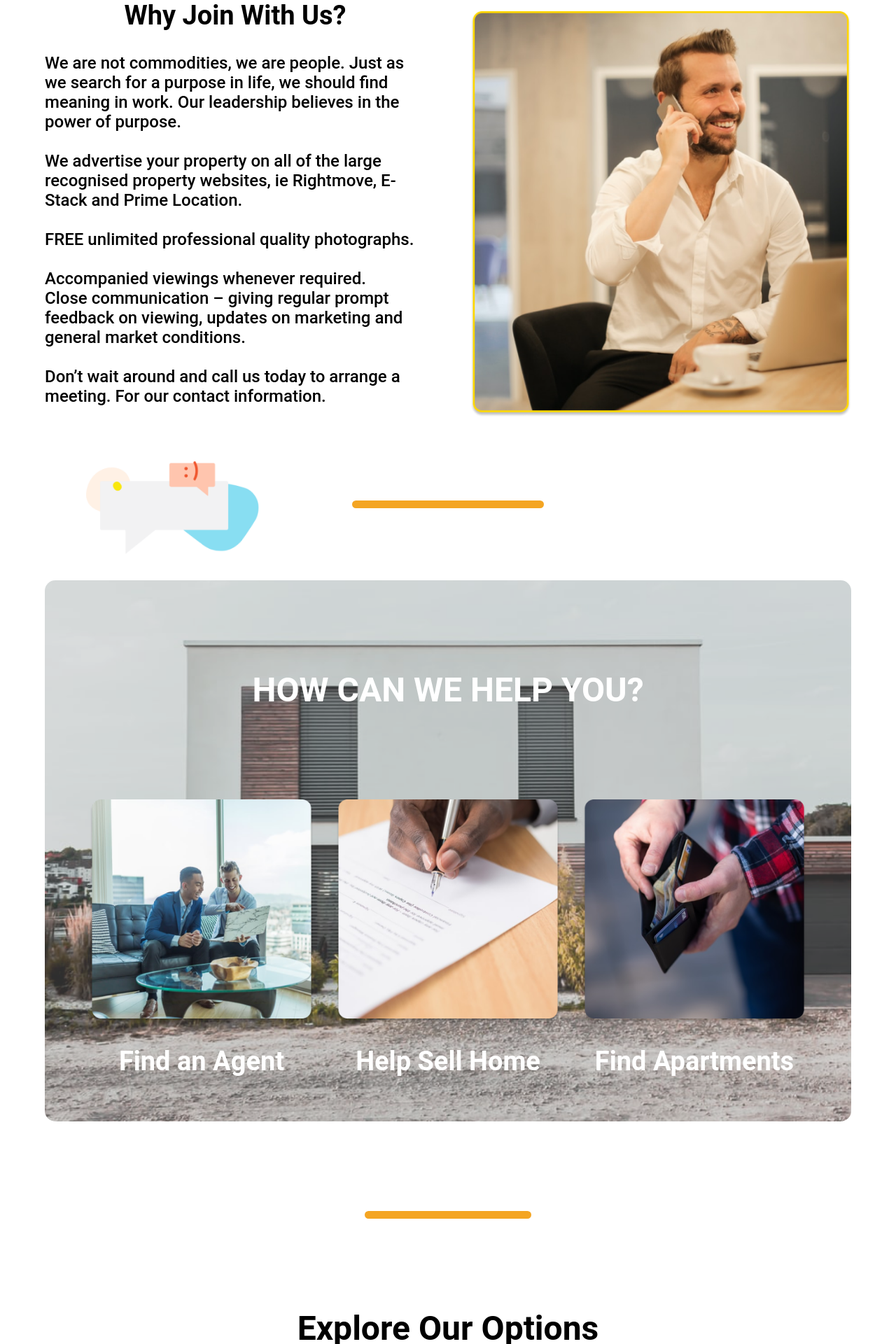
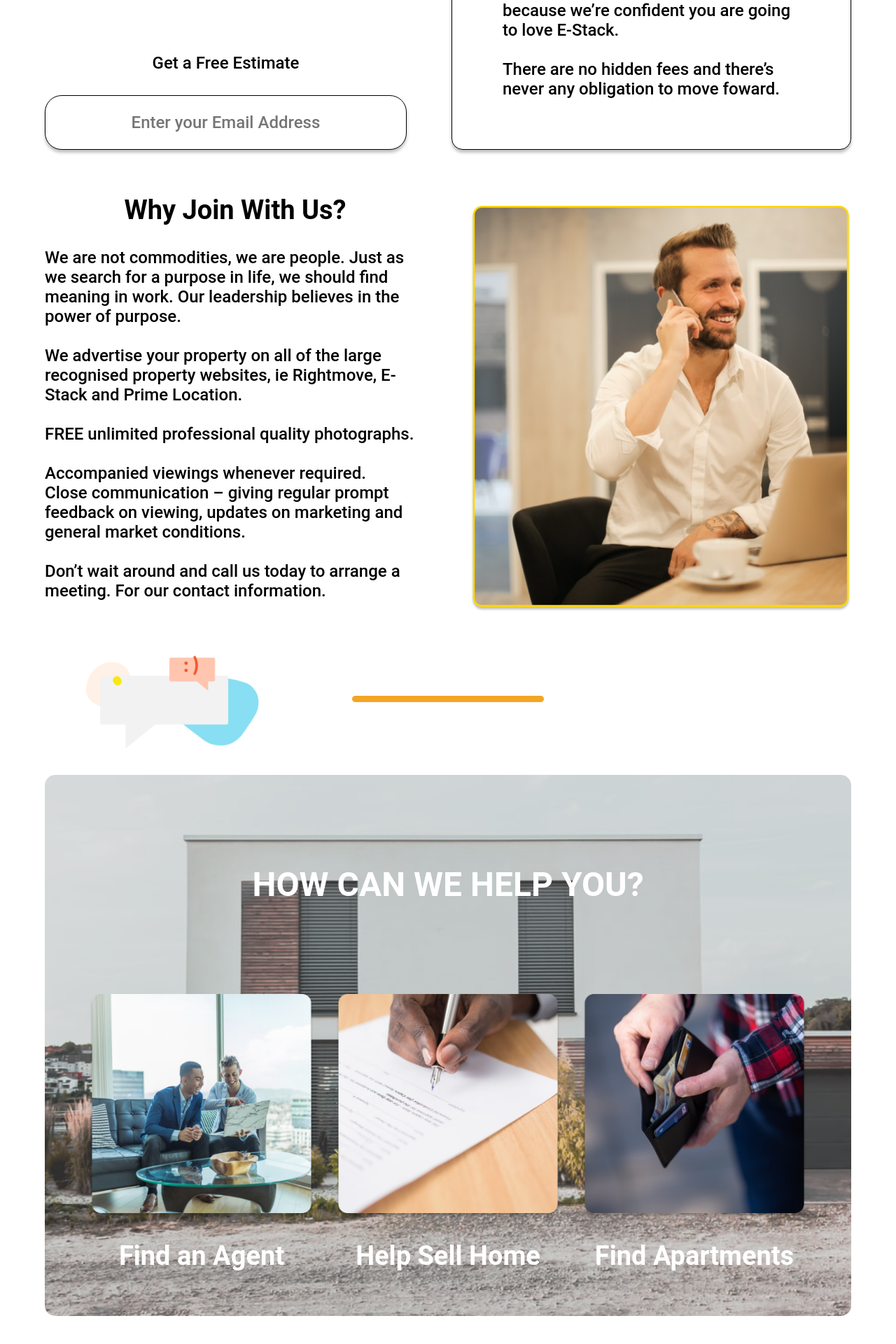
Before and after one commit to Estack-industries/estack-app, a React (Create React App) app in the folder frontend/: page /about in a window 1280 px wide. Shown: the part 720-2640 px from the top of the page at 70% size. Built offline with nearby package versions, Linux system fonts and the light colour scheme.

Commit message:
About Us + Other minor edits

```diff
--- a/frontend/src/components/pages/About/About.css
+++ b/frontend/src/components/pages/About/About.css
@@ -1,3 +1,8 @@
 :root {
   --menu_height: 80px;
 }
+
+.aboutContainer {
+  display: flex;
+  flex-direction: column;
+}
--- a/frontend/src/components/pages/About/About.js
+++ b/frontend/src/components/pages/About/About.js
@@ -1,19 +1,21 @@
 import React from 'react';
 import { WaveBG } from '../../WaveBG/WaveBG';
 import image136 from './assets/image 136.svg';
-import Section1 from '../About/Section1';
-import Section2 from '../About/Section2';
-import Section3 from '../About/Section3';
+import Section1 from './Section1';
+import Section2 from './Section2';
+import Section3 from './Section3';
+import Section4 from './Section4';
 import './About.css';
 
 function About() {
   return (
-    <>
-      <WaveBG src={image136} title="About Us"></WaveBG>
-      <Section1 />
+    <div className="aboutContainer">
+      <WaveBG src={image136} title="About Us" />
+      <Section1 className="about-section1" />
       <Section2 />
       <Section3 />
-    </>
+      <Section4 />
+    </div>
   )
 }
 
--- a/frontend/src/components/pages/About/Section1.css
+++ b/frontend/src/components/pages/About/Section1.css
@@ -10,27 +10,52 @@
   --paragraph-size: 24px;
   --paragraph-style: normal;
   --paragraph-weight: 500;
+  --page-padding: 4em;
 }
 
-.section1-container  {
+.section1-container {
+  position: relative;
+  margin-top: -15em;
+  z-index: 10;
+
   display: flex;
-  flex-direction: column;
+  justify-content: center;
+  align-items: flex-end;
   overflow: hidden;
   color: black;
+  padding: var(--page-padding);
+  gap: var(--page-padding);
+}
+
+
+@media only screen and (max-width: 1100px) {
+  .section1-container {
+    flex-direction: column-reverse;
+  }
 }
 
 /* why-grid */
-.why-grid {
-  display: grid;
-  grid-template-columns: 1fr 1fr;
+.estimate-wrapper, .info-wrapper {
+  display: flex;
+  width: 100%;
+  flex-direction: column;
   justify-content: center;
   align-items: center;
-  padding-left: 4rem;
-  padding-right: 4rem;
-  gap: 4rem;
+  gap: 2em;
 }
 
-.why-info h2 {
+.section1-container .email-input, .info-wrapper {
+  border: 1px solid #000000;
+  border-radius: 1em;
+  box-shadow: 0px 4px 4px rgba(0, 0, 0, 0.25);
+  background: white;
+}
+
+.info-wrapper {
+  padding: 3em;
+}
+
+.info-wrapper h2 {
   display: block;
   justify-self: center;
   align-self: center;
@@ -40,49 +65,23 @@
   font-weight: var(--section-title-weight);
 }
 
-.why-info p {
+.info-wrapper p, .estimate-wrapper .email-input {
   white-space: pre-line;
-  margin: 2rem 0 2rem 0;
+  font-size: var(--paragraph-size);
+  font-style: var(--paragraph-style);
+  font-weight: var(--paragraph-weight);
+  height: 100%;
+  width: 100%;
+  padding: 1em;
+}
+
+.estimate-wrapper .email-input {
+  outline: none;
+  text-align: center;
+}
+
+.estimate-wrapper h3 {
   font-size: var(--paragraph-size);
   font-style: var(--paragraph-style);
   font-weight: var(--paragraph-weight);
 }
-
-.why-image {
-  width: 100%;
-  height: auto;
-}
-
-@media only screen and (max-width: 1100px) {
-  .why-grid {
-    grid-template-columns: 1fr;
-  }
-  .why-image {
-    display: none;
-  }
-}
-
-/* divider-grid */
-.section1-container .divider-grid {
-  display: grid;
-  grid-template-columns: 1fr 1fr 1fr;
-  justify-items: center;
-  align-items: center;
-  padding-right: 4rem;
-  padding-left: 4rem;
-  gap: 4rem;
-}
-
-.section1-container .divider {
-  background: var(--primary);
-  border: 2px solid var(--primary);
-  border-radius: 15px;
-  height: 11px;
-  width: 80%;
-}
-
-.section1-container .divider-image {
-  width: 100%;
-  height: auto;
-  margin: 1rem 2rem 1rem 2rem;
-}
--- a/frontend/src/components/pages/About/Section1.js
+++ b/frontend/src/components/pages/About/Section1.js
@@ -1,24 +1,24 @@
 import React from 'react';
 import './Section1.css';
-import { SECTION1_TITLE, SECTION1_PARAGRAPH } from './strings/en.js';
-import Rectangle287 from './assets/Rectangle 287.png';
-import lf20_RQZAm1 from './assets/lf20_RQZAm1.png';
+import {
+  SECTION1_LEFT_TITLE,
+  SECTION1_LEFT_EMAIL,
+  SECTION1_RIGHT_TITLE,
+  SECTION1_RIGHT_PARAGRAPH
+} from './strings/en.js';
 
 function Section1() {
   return (
     <div className='section1-container'>
       {/* Why Section */}
-      <div className='why-grid'>
-        <div className='why-info'>
-          <h2>{SECTION1_TITLE}</h2>
-          <p>{SECTION1_PARAGRAPH}</p>
-        </div>
-        <img className='why-image' src={Rectangle287} alt='rectangle'></img>
+      <div className='estimate-wrapper'>
+        <h3>{SECTION1_LEFT_TITLE}</h3>
+        <input className="email-input" type="email" placeholder={SECTION1_LEFT_EMAIL} />
       </div>
       {/* Divider */}
-      <div className='divider-grid'>
-        <img className='divider-image' src={lf20_RQZAm1} alt='rectangle'></img>
-        <div className='divider'></div>
+      <div className='info-wrapper'>
+        <h2>{SECTION1_RIGHT_TITLE}</h2>
+        <p>{SECTION1_RIGHT_PARAGRAPH}</p>
       </div>
     </div>
   )
--- a/frontend/src/components/pages/About/Section2.css
+++ b/frontend/src/components/pages/About/Section2.css
@@ -1,73 +1,66 @@
 :root {
   --primary: #F4A523;
   --text-color: black;
-  --wrapper-border-radius: 15px;
-  --wrapper-grey-transparent: rgba(0, 0, 0, 0.4);
+  --transparent: rgba(0,0,0,0);
+  --border: 20px;
+  --shadow: rgba(0, 0, 0, 0.5);
   --section-title-size: 38px;
-  --section-header-size: 48px;
   --section-title-style: normal;
   --section-title-weight: bold;
   --paragraph-size: 24px;
   --paragraph-style: normal;
   --paragraph-weight: 500;
+  --page-padding: 4em;
 }
 
-.section2-container {
+.section2-container  {
   display: flex;
   flex-direction: column;
   overflow: hidden;
-  padding-right: 4rem;
-  padding-left: 4rem;
+  color: black;
 }
 
-/* How Section */
-.how-wrapper {
-  display: flex;
-  flex-direction: column;
-  background: url('./assets/image 49.png') var(--wrapper-grey-transparent);
-  background-repeat: no-repeat;
-  background-position: center;
-  background-size: cover;
-  border-radius: var(--wrapper-border-radius);
-  color: white;
+/* why-grid */
+.why-grid {
+  display: grid;
+  grid-template-columns: 1fr 1fr;
+  justify-content: center;
+  align-items: center;
+  padding-left: var(--page-padding);
+  padding-right: var(--page-padding);
+  gap: var(--page-padding);
 }
 
-.how-wrapper h1 {
-  font-size: var(--section-header-size);
-  font-style: var(--section-title-style);
-  font-weight: var(--section-title-weight);
-}
-
-.how-title {
+.why-info h2 {
+  display: block;
   justify-self: center;
   align-self: center;
-  margin: 8rem 4rem 4rem 4rem;
-}
-
-.how-grid {
-  display: grid;
-  grid-template-columns: repeat(auto-fit, minmax(300px, 1fr));
-  padding: 4rem;
-  gap: 2rem;
-}
-
-.how-card {
-  display: flex;
-  flex-direction: column;
-  justify-items: center;
-  align-items: center;
-  gap: 2rem;
-}
-
-.how-card h2 {
+  place-self: center;
   font-size: var(--section-title-size);
   font-style: var(--section-title-style);
   font-weight: var(--section-title-weight);
 }
 
-.how-card-image {
-  max-width: 100%;
+.why-info p {
+  white-space: pre-line;
+  margin: 2rem 0 2rem 0;
+  font-size: var(--paragraph-size);
+  font-style: var(--paragraph-style);
+  font-weight: var(--paragraph-weight);
+}
+
+.why-image {
+  width: 100%;
   height: auto;
+}
+
+@media only screen and (max-width: 1100px) {
+  .why-grid {
+    grid-template-columns: 1fr;
+  }
+  .why-image {
+    display: none;
+  }
 }
 
 /* divider-grid */
@@ -76,19 +69,21 @@
   grid-template-columns: 1fr 1fr 1fr;
   justify-items: center;
   align-items: center;
-  padding: 8rem 4rem 8rem 4rem;
-  gap: 4rem;
+  padding-right: 4em;
+  padding-left: 4em;
+  gap: 4em;
 }
 
 .section2-container .divider {
   background: var(--primary);
   border: 2px solid var(--primary);
-  border-radius: 15px;
-  height: 11px;
+  border-radius: 1em;
+  min-height: 0.6em;
   width: 80%;
 }
 
 .section2-container .divider-image {
   width: 100%;
   height: auto;
+  margin: 1rem 2rem 1rem 2rem;
 }
--- a/frontend/src/components/pages/About/Section2.js
+++ b/frontend/src/components/pages/About/Section2.js
@@ -1,39 +1,23 @@
 import React from 'react';
 import './Section2.css';
-import {
-  SECTION2_TITLE,
-  SECTION2_CARD1,
-  SECTION2_CARD2,
-  SECTION2_CARD3,
-} from './strings/en.js';
-import Rectangle288 from './assets/Rectangle 288.png';
-import Rectangle289 from './assets/Rectangle 289.png';
-import Rectangle290 from './assets/Rectangle 290.png';
+import { SECTION2_TITLE, SECTION2_PARAGRAPH } from './strings/en.js';
+import Rectangle287 from './assets/Rectangle 287.png';
+import lf20_RQZAm1 from './assets/lf20_RQZAm1.png';
 
 function Section2() {
   return (
     <div className='section2-container'>
-      {/* How Section */}
-      <div className='how-wrapper'>
-        <h1 className='how-title'>{SECTION2_TITLE}</h1>
-        <div className='how-grid'>
-          <div className='how-card'>
-            <img className='how-card-image' src={Rectangle288} alt='rectangle'></img>
-            <h2>{SECTION2_CARD1}</h2>
-          </div>
-          <div className='how-card'>
-            <img className='how-card-image' src={Rectangle289} alt='rectangle'></img>
-            <h2>{SECTION2_CARD2}</h2>
-          </div>
-          <div className='how-card'>
-            <img className='how-card-image' src={Rectangle290} alt='rectangle'></img>
-            <h2>{SECTION2_CARD3}</h2>
-          </div>
+      {/* Why Section */}
+      <div className='why-grid'>
+        <div className='why-info'>
+          <h2>{SECTION2_TITLE}</h2>
+          <p>{SECTION2_PARAGRAPH}</p>
         </div>
+        <img className='why-image' src={Rectangle287} alt='rectangle'></img>
       </div>
       {/* Divider */}
       <div className='divider-grid'>
-        <div></div>
+        <img className='divider-image' src={lf20_RQZAm1} alt='rectangle'></img>
         <div className='divider'></div>
       </div>
     </div>
--- a/frontend/src/components/pages/About/Section3.css
+++ b/frontend/src/components/pages/About/Section3.css
@@ -7,44 +7,84 @@
   --section-header-size: 48px;
   --section-title-style: normal;
   --section-title-weight: bold;
-  --paragraph-title-size: 30px;
   --paragraph-size: 24px;
   --paragraph-style: normal;
   --paragraph-weight: 500;
+  --page-padding: 4em;
 }
 
-/* Options Section */
 .section3-container {
   display: flex;
   flex-direction: column;
+  overflow: hidden;
 }
 
-.options-header {
-  justify-self: center;
-  align-self: center;
-  margin: 0rem 4rem 0rem 4rem;
+/* How Section */
+.how-wrapper {
+  display: flex;
+  flex-direction: column;
+  margin-right: var(--page-padding);
+  margin-left: var(--page-padding);
+  background: url('./assets/image 49.png') var(--wrapper-grey-transparent);
+  background-repeat: no-repeat;
+  background-position: center;
+  background-size: cover;
+  border-radius: var(--wrapper-border-radius);
+  color: white;
+}
 
+.how-wrapper h1 {
   font-size: var(--section-header-size);
   font-style: var(--section-title-style);
   font-weight: var(--section-title-weight);
 }
 
-.options-wrapper {
+.how-title {
+  justify-self: center;
+  align-self: center;
+  margin: 8rem 4rem 4rem 4rem;
+}
+
+.how-grid {
+  display: grid;
+  grid-template-columns: repeat(auto-fit, minmax(300px, 1fr));
+  padding: 4rem;
+  gap: 2rem;
+}
+
+.how-card {
   display: flex;
   flex-direction: column;
-  background: url('./assets/image 45.png');
-  background-repeat: no-repeat;
-  background-position: center;
-  background-size: cover;
-  border-radius: var(--wrapper-border-radius);
-  justify-content: center;
+  justify-items: center;
   align-items: center;
-  margin: 4rem;
-  height: 45rem;
+  gap: 2rem;
 }
 
-.options-paragraph {
-  font-size: var(--paragraph-title-size);
-  font-style: var(--paragraph-style);
-  font-weight: var(--paragraph-weight);
+.how-card h2 {
+  font-size: var(--section-title-size);
+  font-style: var(--section-title-style);
+  font-weight: var(--section-title-weight);
 }
+
+.how-card-image {
+  max-width: 100%;
+  height: auto;
+}
+
+/* divider-grid */
+.section3-container .divider-grid {
+  display: grid;
+  grid-template-columns: 1fr 1fr 1fr;
+  justify-items: center;
+  align-items: center;
+  padding: 8rem 4rem 8rem 4rem;
+  gap: 4em;
+}
+
+.section3-container .divider {
+  background: var(--primary);
+  border: 2px solid var(--primary);
+  border-radius: 1em;
+  min-height: 0.6em;
+  width: 80%;
+}
--- a/frontend/src/components/pages/About/Section3.js
+++ b/frontend/src/components/pages/About/Section3.js
@@ -1,18 +1,40 @@
 import React from 'react';
 import './Section3.css';
 import {
-  SECTION3_HEADER,
-  SECTION3_PARAGRAPH,
+  SECTION3_TITLE,
+  SECTION3_CARD1,
+  SECTION3_CARD2,
+  SECTION3_CARD3,
 } from './strings/en.js';
-import Image45 from './assets/image 45.png';
+import Rectangle288 from './assets/Rectangle 288.png';
+import Rectangle289 from './assets/Rectangle 289.png';
+import Rectangle290 from './assets/Rectangle 290.png';
 
 function Section3() {
   return (
     <div className='section3-container'>
-      <h1 className='options-header'>{SECTION3_HEADER}</h1>
-      <div className='options-wrapper'>
-        <h2 className='options-paragraph'>{SECTION3_PARAGRAPH}</h2>
-        <div className='options-searchbar'></div>
+      {/* How Section */}
+      <div className='how-wrapper'>
+        <h1 className='how-title'>{SECTION3_TITLE}</h1>
+        <div className='how-grid'>
+          <div className='how-card'>
+            <img className='how-card-image' src={Rectangle288} alt='rectangle'></img>
+            <h2>{SECTION3_CARD1}</h2>
+          </div>
+          <div className='how-card'>
+            <img className='how-card-image' src={Rectangle289} alt='rectangle'></img>
+            <h2>{SECTION3_CARD2}</h2>
+          </div>
+          <div className='how-card'>
+            <img className='how-card-image' src={Rectangle290} alt='rectangle'></img>
+            <h2>{SECTION3_CARD3}</h2>
+          </div>
+        </div>
+      </div>
+      {/* Divider */}
+      <div className='divider-grid'>
+        <div></div>
+        <div className='divider'></div>
       </div>
     </div>
   )
--- /dev/null
+++ b/frontend/src/components/pages/About/Section4.css
@@ -0,0 +1,85 @@
+:root {
+  --primary: #F4A523;
+  --text-color: black;
+  --wrapper-border-radius: 15px;
+  --wrapper-grey-transparent: rgba(0, 0, 0, 0.4);
+  --section-title-size: 38px;
+  --section-header-size: 48px;
+  --section-title-style: normal;
+  --section-title-weight: bold;
+  --paragraph-title-size: 30px;
+  --paragraph-size: 24px;
+  --paragraph-style: normal;
+  --paragraph-weight: 500;
+  --page-padding: 4em;
+}
+
+/* Options Section */
+.section4-container {
+  display: flex;
+  flex-direction: column;
+}
+
+.section4-container .header {
+  justify-self: center;
+  align-self: center;
+  margin: 0 var(--page-padding) 0 var(--page-padding);
+
+  font-size: var(--section-header-size);
+  font-style: var(--section-title-style);
+  font-weight: var(--section-title-weight);
+}
+
+.options-wrapper {
+  display: flex;
+  flex-direction: column;
+  background: url('./assets/image 45.png');
+  background-repeat: no-repeat;
+  background-position: center;
+  background-size: cover;
+  border-radius: var(--wrapper-border-radius);
+  justify-content: center;
+  align-items: center;
+  margin: var(--page-padding);
+  padding: 20em 5em 20em 5em;
+  min-height: 40em;
+  gap: 5em;
+}
+
+.options-wrapper .paragraph {
+  font-size: var(--paragraph-title-size);
+  font-style: var(--paragraph-style);
+  font-weight: var(--paragraph-weight);
+}
+
+.options-search-wrapper {
+  display: flex;
+  justify-content: center;
+  min-width: 60%;
+}
+
+.options-search-wrapper .searchBar {
+  border: 1px solid #00B4CC;
+  border-right: none;
+  border-radius: 1em 0 0 1em;
+  height: 100%;
+  width: 100%;
+  background: #ffffff;
+  margin: 0;
+  padding: 1em;
+  outline: none;
+  font-size: 1.5rem;
+  box-shadow: none;
+}
+
+.options-search-wrapper .searchButton {
+  border: 1px solid #00B4CC;
+  border-left: none;
+  border-radius: 0 2em 2em 0;
+  min-height: 100%;
+  background: #ffffff;
+  cursor: pointer;
+  justify-content: center;
+  align-items: center;
+  padding: 1em;
+}
--- /dev/null
+++ b/frontend/src/components/pages/About/Section4.js
@@ -0,0 +1,27 @@
+import React from 'react';
+import './Section4.css';
+import {
+  SECTION4_HEADER,
+  SECTION4_PARAGRAPH,
+  SECTION4_SEARCH,
+} from './strings/en.js';
+import { MdSearch } from 'react-icons/md';
+
+function Section4() {
+  return (
+    <div className='section4-container'>
+      <h1 className='header'>{SECTION4_HEADER}</h1>
+      <div className='options-wrapper'>
+        <h2 className='paragraph'>{SECTION4_PARAGRAPH}</h2>
+        <div className='options-search-wrapper'>
+          <input className="searchBar" type="text" placeholder={SECTION4_SEARCH} />
+          <button className="searchButton" type="submit">
+            <MdSearch size={40} />
+          </button>
+        </div>
+      </div>
+    </div>
+  )
+}
+
+export default Section4
--- a/frontend/src/components/pages/About/strings/en.js
+++ b/frontend/src/components/pages/About/strings/en.js
@@ -1,8 +1,13 @@
-export const SECTION1_TITLE = "Why Join With Us?";
-export const SECTION1_PARAGRAPH = "We are not commodities, we are people. Just as we search for a purpose in life, we should find meaning in work. Our leadership believes in the power of purpose.\n\nWe advertise your property on all of the large recognised property websites, ie Rightmove, E-Stack and Prime Location.\n\nFREE unlimited professional quality photographs.\n\nAccompanied viewings whenever required.\nClose communication – giving regular prompt feedback on viewing, updates on marketing and general market conditions.\n\nDon’t wait around and call us today to arrange a meeting. For our contact information.";
-export const SECTION2_TITLE = "HOW CAN WE HELP YOU?";
-export const SECTION2_CARD1 = "Find an Agent";
-export const SECTION2_CARD2 = "Help Sell Home";
-export const SECTION2_CARD3 = "Find Apartments";
-export const SECTION3_HEADER = "Explore  Our Options";
-export const SECTION3_PARAGRAPH = "Enter your address to get an free estimation";
+export const SECTION1_LEFT_TITLE = "Get a Free Estimate";
+export const SECTION1_LEFT_EMAIL = "Enter your Email Address";
+export const SECTION1_RIGHT_TITLE = "E-Stack";
+export const SECTION1_RIGHT_PARAGRAPH = "We offer this complimetary service because we’re confident you are going to love E-Stack.\n\nThere are no hidden fees and there’s never any obligation to move foward.";
+export const SECTION2_TITLE = "Why Join With Us?";
+export const SECTION2_PARAGRAPH = "We are not commodities, we are people. Just as we search for a purpose in life, we should find meaning in work. Our leadership believes in the power of purpose.\n\nWe advertise your property on all of the large recognised property websites, ie Rightmove, E-Stack and Prime Location.\n\nFREE unlimited professional quality photographs.\n\nAccompanied viewings whenever required.\nClose communication – giving regular prompt feedback on viewing, updates on marketing and general market conditions.\n\nDon’t wait around and call us today to arrange a meeting. For our contact information.";
+export const SECTION3_TITLE = "HOW CAN WE HELP YOU?";
+export const SECTION3_CARD1 = "Find an Agent";
+export const SECTION3_CARD2 = "Help Sell Home";
+export const SECTION3_CARD3 = "Find Apartments";
+export const SECTION4_HEADER = "Explore Our Options";
+export const SECTION4_PARAGRAPH = "Enter your address to get an free estimation";
+export const SECTION4_SEARCH = "Search bar";
```
Also changed, not shown: frontend/src/components/WaveBG/WaveBG.css (+3 -9 lines), 1 other file (tests, documents, lock files or other folders).
